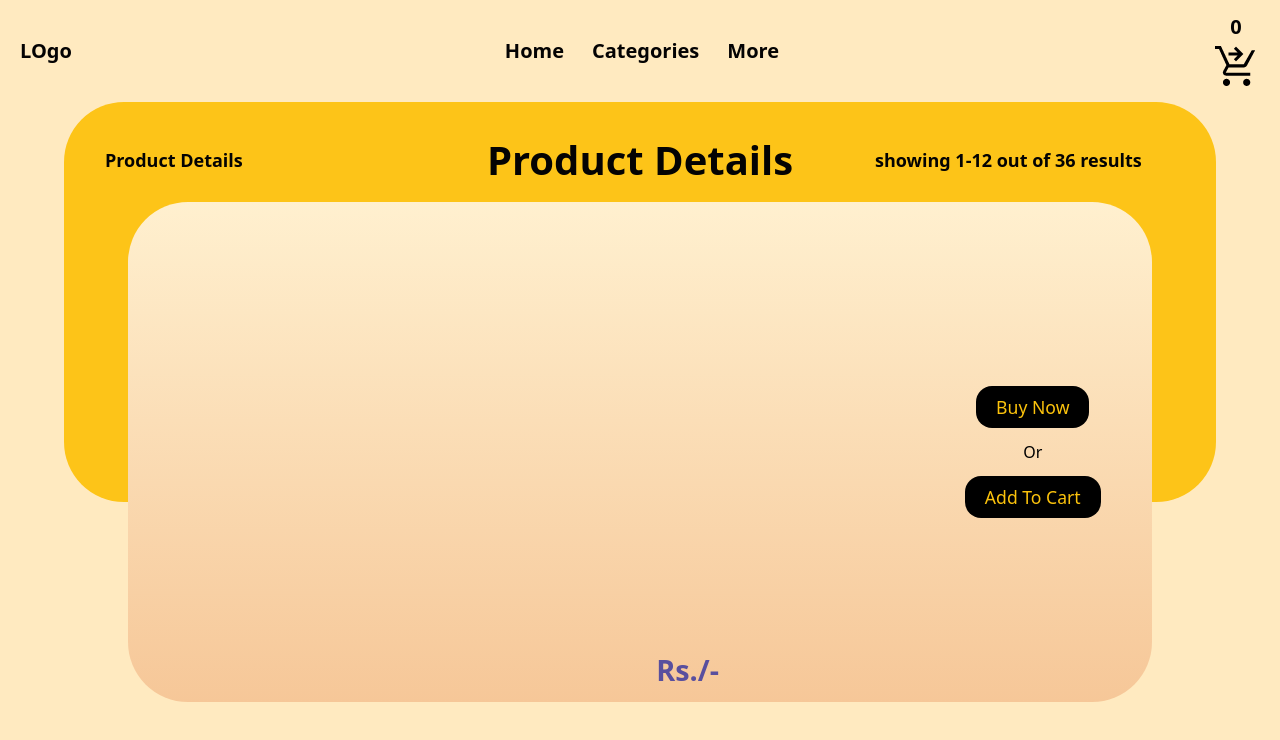
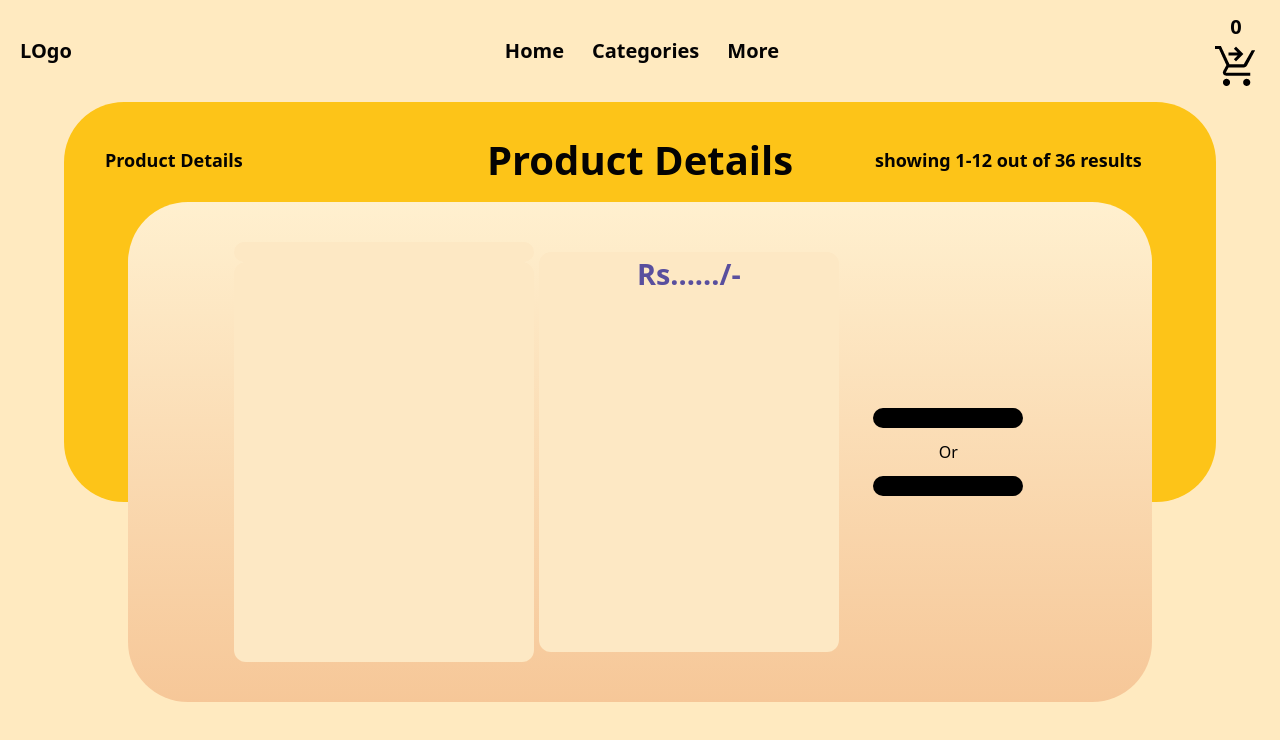
Before and after one commit to AvishkarVichare/Ecommerce-app-, a React (Create React App) app: page /p/1 in a window 1280 px wide. Shown: the top 740 px of the page. Built offline with nearby package versions, Linux system fonts and the light colour scheme; no server answers.

Commit message:
done with productmain page skeleton

```diff
--- a/src/components/CartPage/CartMain.js
+++ b/src/components/CartPage/CartMain.js
@@ -25,7 +25,7 @@ const CartMain = () => {
 
     <section>
 
-      <div className='flex justify-center bg-bg_main_color h-[100vh] py-20 gap-5' >
+      <div className='flex justify-center bg-bg_main_color  py-20 gap-5' >
 
         <div className='bg-hero_bg_color  rounded-2xl h-[400px]  w-[350px] order-2 p-3 flex flex-col items-center justify-center'>
 
--- a/src/components/ProductMainPage/ProductMain.js
+++ b/src/components/ProductMainPage/ProductMain.js
@@ -2,13 +2,14 @@ import React, { useContext, useEffect, useState } from 'react'
 import { useNavigate, useParams } from 'react-router-dom';
 import CartContext from '../../context/cartContext/CartContext';
 import ProductContext from '../../context/productContext/ProductContext'
+import ProductMainSkeleton from './ProductMainSkeleton';
 
 const ProductMain = () => {
 
   const productContext = useContext(ProductContext);
   const cartContext = useContext(CartContext);
   const { cartItems, setCartItems } = cartContext;
-  const { getProduct, product, setProduct } = productContext;
+  const { getProduct, product, setProduct, setIsLoading, isLoading } = productContext;
   const params = useParams();
   const navigate = useNavigate();
 
@@ -28,6 +29,7 @@ const ProductMain = () => {
   }
 
   useEffect(() => {
+    setIsLoading(true);
     setProduct({})
     getProduct(params.productid)
     // console.log(params)
@@ -62,7 +64,9 @@ const ProductMain = () => {
 
         </div>
 
-        <div className='bg-gradient-to-b from-[#fff0cf] to-[#f6c798] w-[80%] h-[500px]  z-10 relative top-[100px] mx-auto rounded-[60px] p-6 flex justify-center items-center gap-3'>
+      {
+        !isLoading?(
+          <div className='bg-gradient-to-b from-[#fff0cf] to-[#f6c798] w-[80%] h-[500px]  z-10 relative top-[100px] mx-auto rounded-[60px] p-6 flex justify-center items-center gap-3'>
 
           {/* title and description */}
           <div className='w-[30%] '>
@@ -107,6 +111,11 @@ const ProductMain = () => {
           </div>
 
         </div>
+        ):(
+          <ProductMainSkeleton/>
+        )
+      }
+
 
       </div>
     </section>
--- /dev/null
+++ b/src/components/ProductMainPage/ProductMainSkeleton.js
@@ -0,0 +1,50 @@
+import React from 'react'
+
+const ProductMainSkeleton = () => {
+  return (
+    <div className='bg-gradient-to-b from-[#fff0cf] to-[#f6c798] w-[80%] h-[500px]  z-10 relative top-[100px] mx-auto rounded-[60px] p-6 flex justify-center items-center gap-3'>
+
+    {/* title and description */}
+    <div className='w-[30%] '>
+
+      <h1 className='text-[2.3rem] font-bold rounded-xl w-[300px] h-[20px] bg-[#fde8c4] text-product_title_color'>
+        {
+
+        }
+      </h1>
+
+      <h4 className='text-product_title_color  rounded-xl w-[300px] h-[400px] bg-[#fde8c4]'>
+        {
+        }
+      </h4>
+
+    </div>
+
+    {/* image and price */}
+    <div className=' h-[400px] w-[300px] bg-[#fde8c4] rounded-xl'>
+      <h4 className='font-bold text-product_title_color text-[1.8rem] text-center'>
+        Rs....../-
+      </h4>
+    </div>
+
+    {/* add and price */}
+    <div className='w-[20%] flex flex-col items-center gap-3'>
+
+      <button  className='w-[150px] h-[20px] text-[#fcc30c] bg-[#000] py-2 px-5 rounded-2xl'>
+      </button>
+
+      <h4>
+        Or
+      </h4>
+
+      <button className='w-[150px] h-[20px] text-[#fcc30c] bg-[#000] py-2 px-5 rounded-2xl'>
+      </button>
+
+    </div>
+
+  </div>
+
+  )
+}
+
+export default ProductMainSkeleton
--- a/src/context/productContext/ProductsState.js
+++ b/src/context/productContext/ProductsState.js
@@ -24,6 +24,7 @@ const ProductState = (props)=>{
 
     const getProduct = async(productId)=>{
         const res = await axios.get(`https://fakestoreapi.com/products/${productId}`);
+        setIsLoading(false)
         // console.log(res.data);
         setProduct(res.data)
 
```
